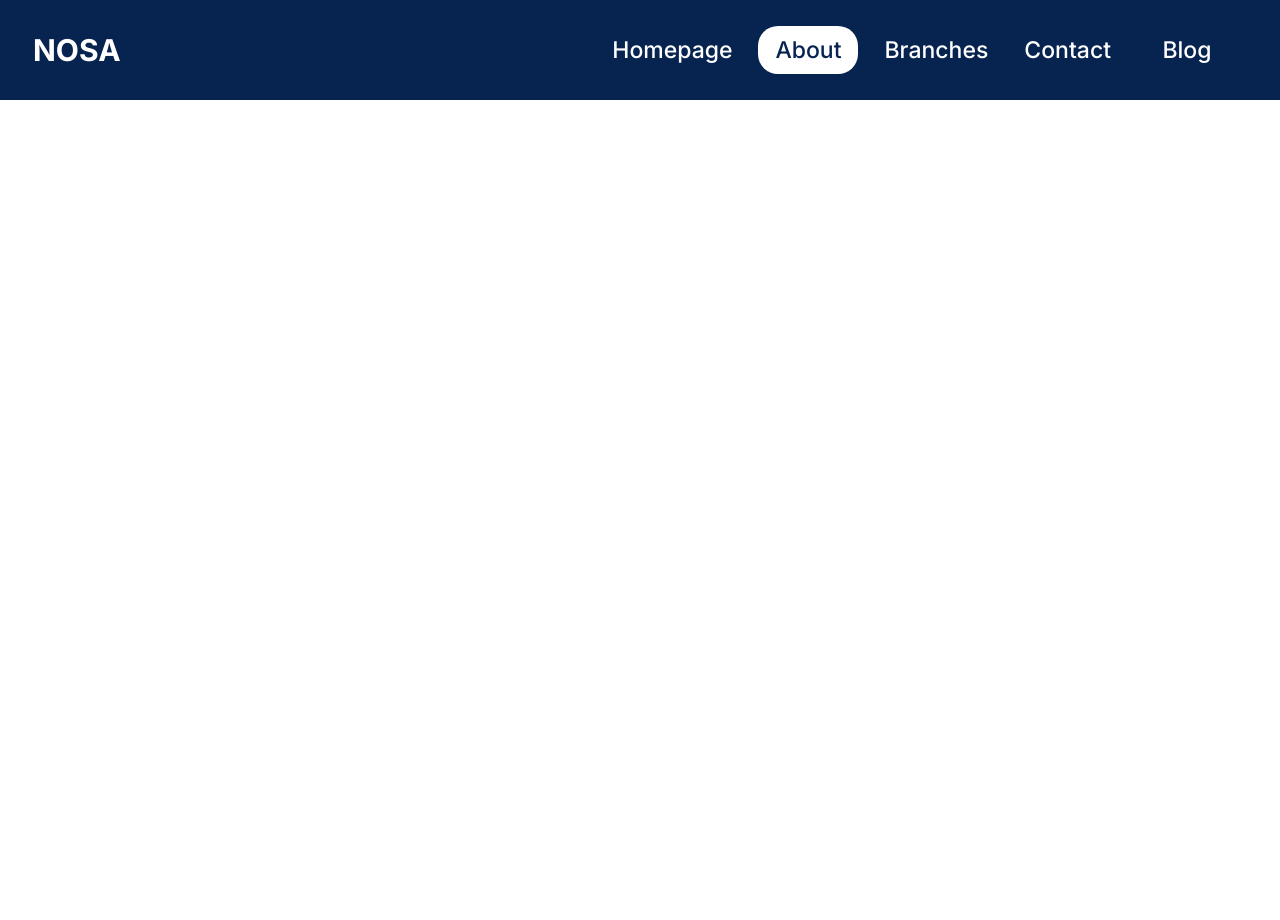
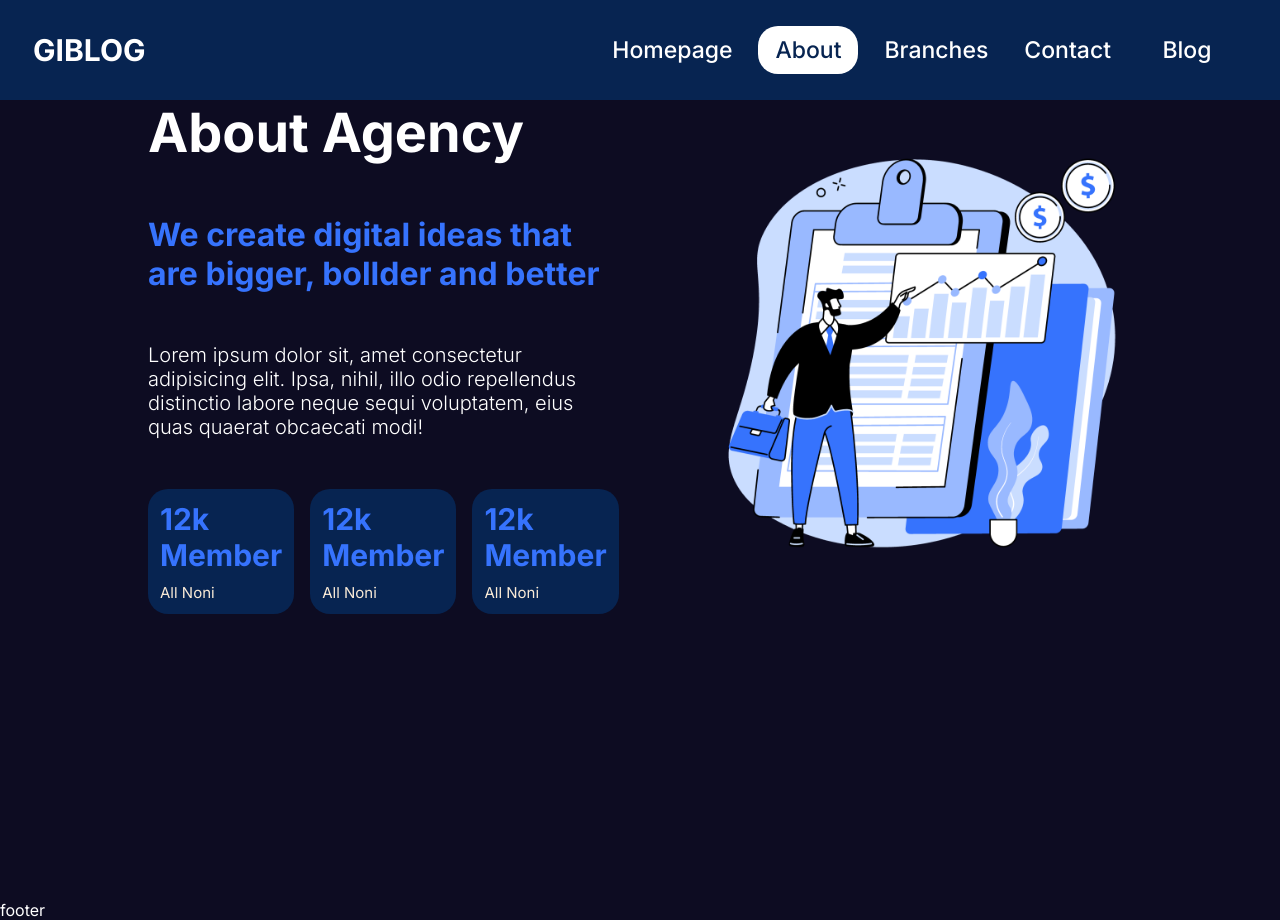
Before and after one commit to Fonyuygita/NSA-_, a Next.js app: page /about in a window 1280 px wide. Built offline with nearby package versions, Linux system fonts and the light colour scheme.

Commit message:
added contact and about page

```diff
--- /dev/null
+++ b/src/app/about/about.module.css
@@ -0,0 +1,67 @@
+.container {
+    display: flex;
+    gap: 100px;
+  }
+
+  .textContainer {
+    flex: 1;
+    display: flex;
+    flex-direction: column;
+    gap: 50px;
+  }
+
+  .subtitle{
+    color:var(--btn)
+  }
+
+  .title{
+    font-size: 54px;
+  }
+
+  .desc{
+    font-size: 20px;
+    font-weight: 300;
+  }
+
+  .boxes{
+    display: flex;
+    align-items: center;
+    justify-content: space-between;
+    gap: 1rem;
+  }
+
+  .box{
+    display: flex;
+    flex-direction: column;
+    gap: 10px;
+    background: #072451;
+    color: antiquewhite;
+    border-radius: 20px;
+    font-size: 15px;
+    padding: 12px;
+  }
+
+  .box h1{
+    color: var(--btn);
+  }
+
+  .imgContainer {
+    flex: 1;
+    position: relative;
+  }
+
+  .img{
+    object-fit: contain;
+  }
+
+  @media (max-width: 768px) {
+    .container {
+      flex-direction: column;
+      text-align: center;
+    }
+
+    .boxes{
+      flex-direction: column;
+      gap: 50px;
+    }
+  }
--- a/src/app/about/page.jsx
+++ b/src/app/about/page.jsx
@@ -1,9 +1,39 @@
-
+import Image from "next/image"
+import styles from "./about.module.css"
 
 const aboutPage=()=>{
     return(
-        <div className="about">
-            <h1>about page</h1>
+        <div className={styles.container}>
+{/* LEFT HAND SIDE */}
+
+            <div className={styles.textContainer}>
+                <h2 className={styles.title}>About Agency</h2>
+                <h1 className={styles.subtitle}>We create digital ideas that are bigger, bollder and better</h1>
+                <p className={styles.desc}>Lorem ipsum dolor sit, amet consectetur adipisicing elit. Ipsa, nihil, illo odio repellendus distinctio labore neque sequi voluptatem, eius quas quaerat obcaecati modi!</p>
+                <div className={styles.boxes}>
+                    <div className={styles.box}>
+                    <h1>12k Member</h1>
+            <p>All Noni</p>
+                    </div>
+
+                    <div className={styles.box}>
+                    <h1>12k Member</h1>
+            <p>All Noni</p>
+                    </div>
+
+                    <div className={styles.box}>
+                    <h1>12k Member</h1>
+            <p>All Noni</p>
+                    </div>
+                </div>
+            </div>
+
+            {/* RIGHT HAND SIDE */}
+            <div className={styles.imgContainer}>
+<Image src="/about.png" alt="about image" fill  className={styles.img}/>
+
+            </div>
+
         </div>
     )
 }
--- /dev/null
+++ b/src/app/contact/contact.module.css
@@ -0,0 +1,52 @@
+.container {
+    display: flex;
+    align-items: center;
+    gap: 100px;
+    margin-top: 2rem;
+  }
+
+  .imgContainer {
+    flex: 1;
+    height: 500px;
+    position: relative;
+  }
+
+  .img {
+    object-fit: contain;
+  }
+
+  .formContainer {
+    flex: 1;
+  }
+
+  .form {
+    display: flex;
+    flex-direction: column;
+    gap: 20px;
+  }
+
+  .form input,
+  .form textarea {
+    padding: 20px;
+    border-radius: 5px;
+    border: none;
+    outline: none;
+    background-color: var(--bgSoft);
+    color: var(--text);
+  }
+
+  .form button {
+    padding: 20px;
+    background-color: var(--btn);
+    color: var(--text);
+    font-weight: bold;
+    border: none;
+    border-radius: 5px;
+    cursor: pointer;
+  }
+
+  @media (max-width: 768px) {
+    .container {
+      flex-direction: column;
+    }
+  }
--- a/src/app/globals.css
+++ b/src/app/globals.css
@@ -1,5 +1,5 @@
 :root {
-  --bg: #ffff;
+  --bg: #0d0c22;
   --bgSoft: #2d2b42;
   --text: white;
   --textSoft: #e5e5e5;
--- a/src/app/home.module.css
+++ b/src/app/home.module.css
@@ -1,6 +1,7 @@
 .container {
     display: flex;
     gap: 100px;
+
   }
 
   .textContainer {
@@ -13,13 +14,13 @@
 
   .title{
     font-size: 50px;
-    color: #111;
+    color: #999;
     font-weight: bolder;
   }
   .title2{
     font-size: 30px;
     font-family: 'Times New Roman', Times, serif;
-    color: #444;
+    color: white;
     font-weight: bold;
 
   }
@@ -27,7 +28,7 @@
 
   .desc{
     font-size: 20px;
-    color: #555;
+    color: #999;
   }
 
   .buttons{
--- a/src/components/navbar/Navbar.jsx
+++ b/src/components/navbar/Navbar.jsx
@@ -8,7 +8,7 @@ const Navbar = () => {
 
   return (
     <div className={styles.container}>
-       <Link href="/" className={styles.logo}>NOSA</Link>
+       <Link href="/" className={styles.logo}>GIBLOG</Link>
       <div>
         <Links/>
       </div>
```
Also changed, not shown: src/app/contact/page.jsx (+21 -2 lines), src/app/page.jsx (+20 -1 lines), public/about.png (added), public/contact.png (added).
